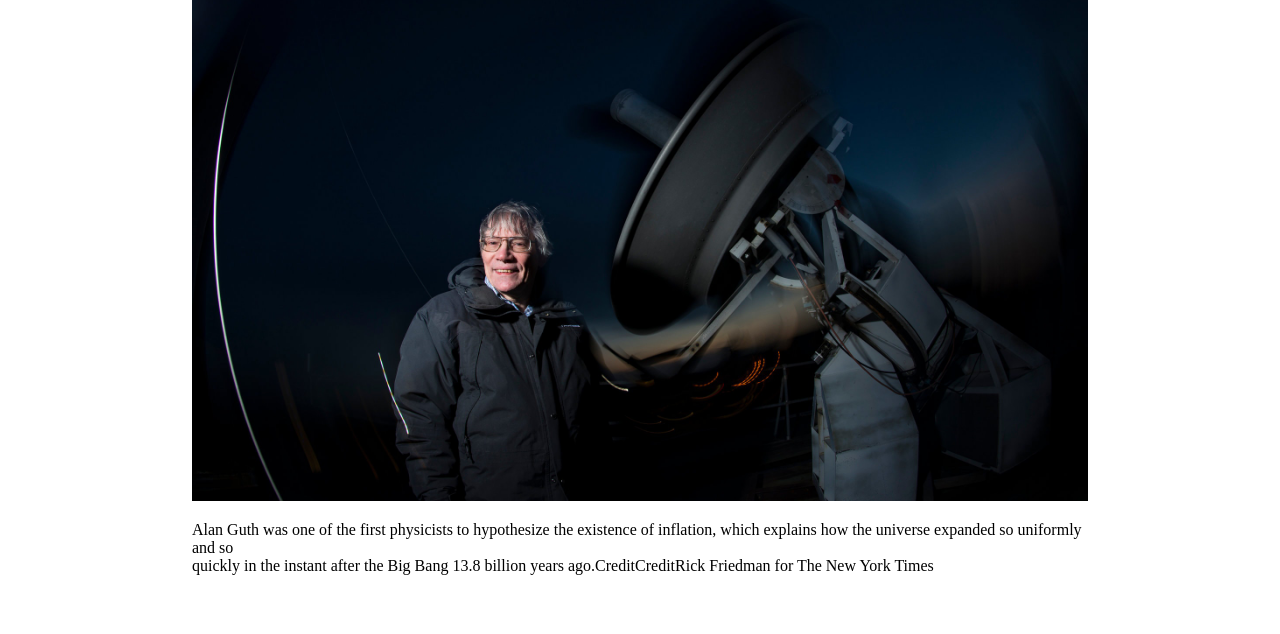
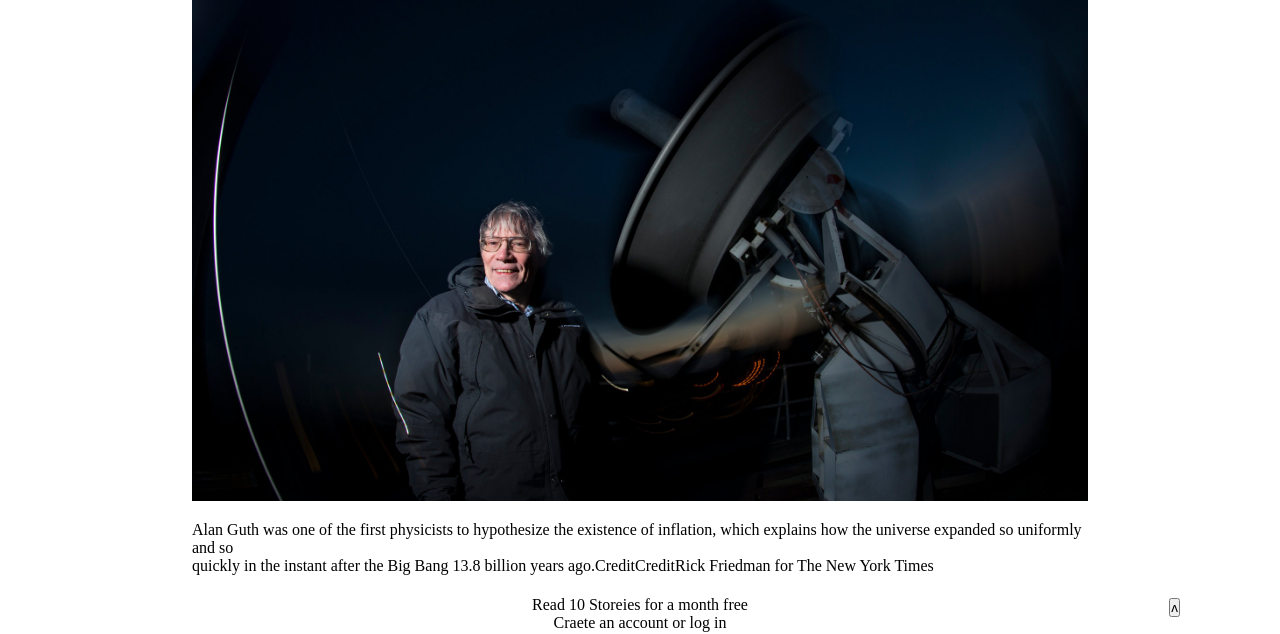
Before and after one commit to Urchmaney/Positioning-and-Floating-Elements, a plain HTML site: page index.html in a window 1280 px wide. Shown: the part 168-802 px from the top of the page. Drawn offline with Linux system fonts and the light colour scheme.

Commit message:
Work on stationary footer (Uncompleted)

```diff
--- a/css/style.css
+++ b/css/style.css
@@ -390,6 +390,7 @@ footer{
     width:90%;
     border-top: 2px solid #e2e2e2;
     margin:auto;
+    margin-bottom: 70px;
 }
 
 #footer-logo{
@@ -463,3 +464,17 @@ footer ul li{
     float: left;
     margin-left:10px;
 }
+
+#stationary-footer{
+    position: fixed;
+    bottom:0px;
+    text-align: center;
+    background-color: #ffffff;
+    width:100%;
+}
+
+#stationary-footer button{
+    position: absolute;
+    bottom:15px;
+    right:100px;
+}
--- a/index.html
+++ b/index.html
@@ -639,6 +639,15 @@
             </ul>
         </div>
     </footer>
+
+    <div id="stationary-footer">
+        <p>
+            Read 10 Storeies for a month free<br>
+            Craete an account or log in
+        </p>
+        <button>ʌ</button>
+
+    </div>
 </body>
 
 </html>
```
